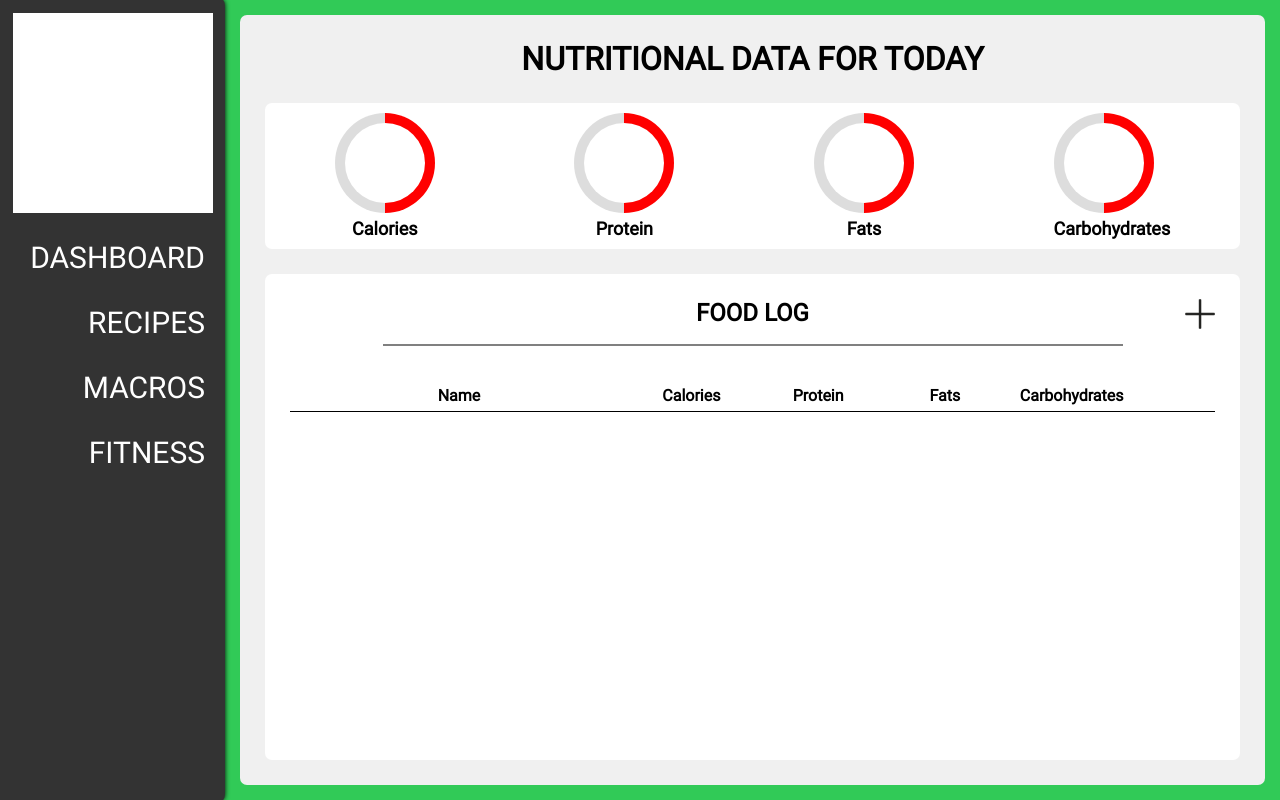
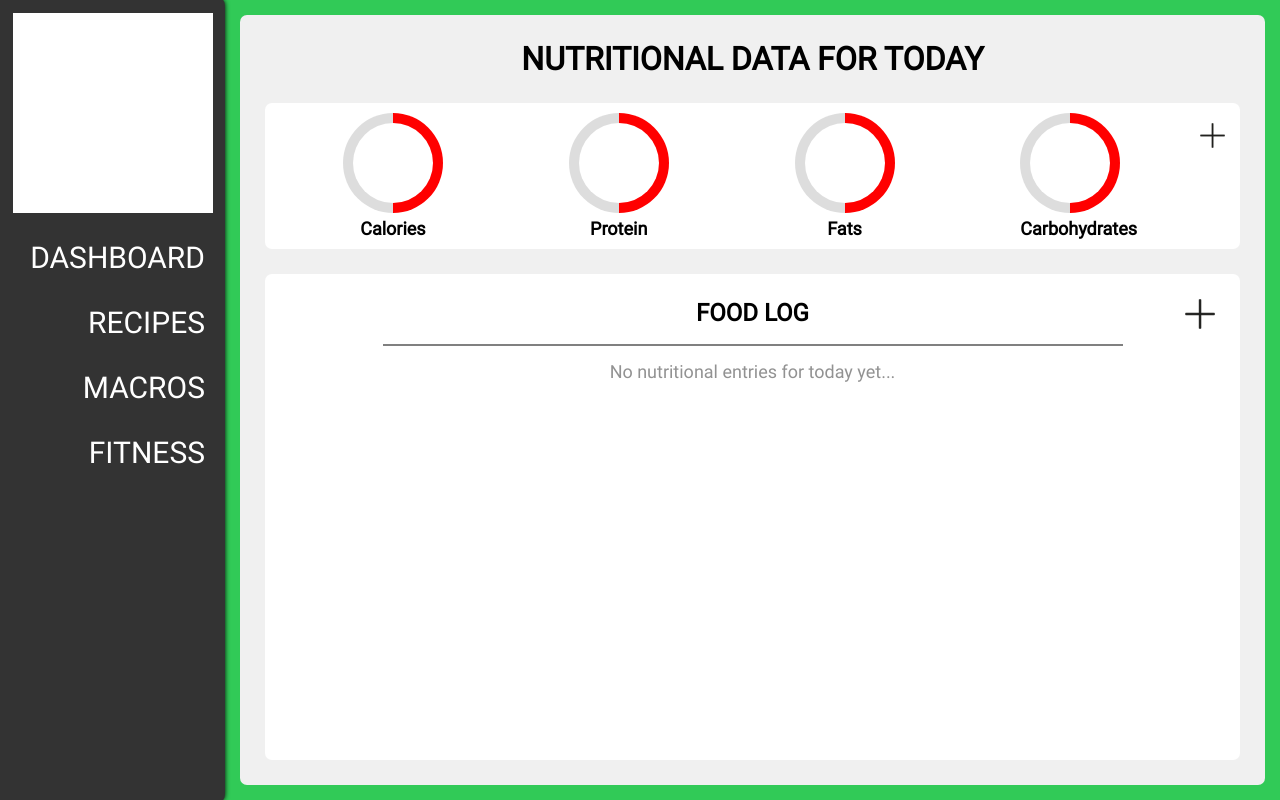
Before and after one commit to Wazmond/foodez, a React (Vite) app: page /macros in a window 1280 px wide. Built offline with nearby package versions, Linux system fonts and the light colour scheme.

Commit message:
Made a slice for the macro goals, created a new file for the setGoal components. And updated the store with the new slice

```diff
--- /dev/null
+++ b/src/API/Slices/MacroGoalSlice.jsx
@@ -0,0 +1,22 @@
+import { createSlice } from "@reduxjs/toolkit";
+
+
+const initialState = {
+    goal: []
+};
+
+const macroGoalSlice = createSlice({
+    name: "macroGoalSlice",
+    initialState,
+    reducers: {
+        setGoal(state, action) {
+            return {
+                ...state,
+                goal: action.payload
+            }
+        }
+    }
+})
+
+export const { setGoal } = macroGoalSlice.actions
+export default macroGoalSlice.reducer
--- a/src/API/Slices/MacroLogSlice.jsx
+++ b/src/API/Slices/MacroLogSlice.jsx
@@ -1,7 +1,10 @@
 import { createSlice } from "@reduxjs/toolkit";
 
 const initialState = {
-    logs: [],
+    Calories: 0,
+    Proteins: 0,
+    Fats: 0,
+    Carbohydrates: 0,
 };
 
 const macroLogSlice = createSlice({
--- /dev/null
+++ b/src/Sites/MacroPage/SetGoalMenu.jsx
@@ -0,0 +1,65 @@
+import styled from "styled-components"
+import { setGoal } from "../../API/Slices/MacroGoalSlice";
+import { useState } from "react";
+import { useDispatch } from "react-redux";
+
+
+const GoalMenuPage = styled.div`
+    height: 650px;
+    width: 650px;
+    background-color: #b36464;
+    position: absolute;
+    z-index: 10;
+`;
+
+const Title = styled.h2``;
+
+const Category = styled.h4`
+
+    .calories {
+
+    }
+    .proteins {
+
+    }
+    .fats {
+
+    }
+    .carbs {
+
+    }
+`;
+const CategoryInput = styled.input``;
+
+const SetGoalButton = styled.button``;
+export default function SetGoalMenu({setGoalState}) {
+    const [calories, setCalories] = useState();
+    const [proteins, setProteins] = useState();
+    const [fats, setFats] = useState();
+    const [carbs, setCarbs] = useState();
+    const dispatch = useDispatch();
+
+
+    function handleSetGoal(e) {
+        e.preventDefault();
+        const payload = {
+            calories,
+            proteins,
+            fats,
+            carbs
+        };
+        payload && dispatch(setGoal(payload));
+        setGoalState(false);
+    }
+    return(
+        <GoalMenuPage>
+            <Title>Goal Setting</Title>
+            <Category className="calories" >Calories:             <CategoryInput value={calories} onChange={(e) => setCalories(e.target.value)}/></Category>
+            <Category className="proteins" >Proteins:             <CategoryInput value={proteins} onChange={(e) => setProteins(e.target.value)}/></Category>
+            <Category className="fats"     >Fats:                 <CategoryInput value={fats} onChange={(e) => setFats(e.target.value)}/></Category>
+            <Category className="carbs"    >Carbohydrates:        <CategoryInput value={carbs} onChange={(e) => setCarbs(e.target.value)}/></Category>
+
+            <SetGoalButton onClick={handleSetGoal}>Set Goal</SetGoalButton>
+        </GoalMenuPage>
+    )
+}
--- a/src/Sites/Macros.jsx
+++ b/src/Sites/Macros.jsx
@@ -6,6 +6,7 @@ import { useEffect, useState } from 'react';
 import AddMenu from './MacroPage/AddMenu.jsx';
 import { useSelector } from 'react-redux';
 import Logs from './MacroPage/Logs.jsx';
+import SetGoalMenu from './MacroPage/SetGoalMenu.jsx';
 
 
 
@@ -27,14 +28,14 @@ const Background = styled.div`
 `;
 
 const SummaryContainer = styled.div`
-    /* box-shadow: 0 5px 15px #686868; */
     background-color: white;
     border-radius: 7px;
     display: flex;
     flex-direction: row;
-    justify-content: space-around;
+    padding: 10px 15px;
+    width: 100%;
+    margin-bottom: 25px;
 
-    margin-bottom: 25px;
 `;
 const SummaryHeadings = styled.h2`
     font-size: 18px;
@@ -43,7 +44,10 @@ const SummaryHeadings = styled.h2`
 `;
 const SummarySeparator = styled.div`
     flex-direction: column;
-    margin: 10px 15px;
+    margin: 0 auto;
+    .ss4{
+        margin: 0 calc(auto - 40px);
+    }
 `;
 
 const MealTrackContainer = styled.div`
@@ -75,11 +79,21 @@ const MealTrackHeader = styled.h2`
 `;
 
 const AddButton = styled.button`
-    margin-left: auto;
     border: none;
     background-color: white;
     :hover {
         cursor: pointer;
+    }
+
+    &.aFoodLog {
+        margin-left: auto;
+    }
+
+    &.nGoal {
+        height: 25px;
+        width: 25px;
+        /* position: absolute; */
+        margin-top: 10px;
     }
 `;
 
@@ -115,41 +129,48 @@ const AltText = styled.p`
 
 export default function Macros() {
     const [addMenuState, setAddMenuState] = useState(false);
+    const [goalState, setGoalState] = useState(false);
     const loggedItems = useSelector(state => state.persistedReducer.macroLog.logs);
     const logsList = Array.isArray(loggedItems);
 
     function handleAddButton() {
-        console.log('Handling addbutton press');
+        console.log('Handling add button press');
         setAddMenuState(!addMenuState);
         console.log(addMenuState);
     };
 
+    function handleNGoal() {
+        console.log('Handling add Goal Button');
+        setGoalState(!goalState);
+    };
     return(
         <Background>
             <h1>NUTRITIONAL DATA FOR TODAY</h1>
             <SummaryContainer>
-                <SummarySeparator>
+                <SummarySeparator className='ss0'>
                     <CircularProgression percentage={50} colour="#ff0000" />
                     <SummaryHeadings>Calories</SummaryHeadings>
                 </SummarySeparator>
-                <SummarySeparator>
+                <SummarySeparator className='ss1'>
                     <CircularProgression percentage={50} colour="#ff0000" />
                     <SummaryHeadings>Protein</SummaryHeadings>
                 </SummarySeparator>
-                <SummarySeparator>
+                <SummarySeparator className='ss2'>
                     <CircularProgression percentage={50} colour="#ff0000" />
                     <SummaryHeadings>Fats</SummaryHeadings>
                 </SummarySeparator>
-                <SummarySeparator>
+                <SummarySeparator className='ss3'>
                     <CircularProgression percentage={50} colour="#ff0000" />
                     <SummaryHeadings>Carbohydrates</SummaryHeadings>
                 </SummarySeparator>
+
+                <AddButton className="nGoal" onClick={handleNGoal}><AddImage src={addImg} /></AddButton>
             </SummaryContainer>
 
             <MealTrackContainer>
                 <TitleButtonContainer>
                     <MealTrackHeader>FOOD LOG</MealTrackHeader>
-                    <AddButton onClick={handleAddButton}><AddImage src={addImg} /></AddButton>
+                    <AddButton className="aFoodLog" onClick={handleAddButton}><AddImage src={addImg} /></AddButton>
                 </TitleButtonContainer>
                 <DividerLine />
                 <LogEntryContainer>
@@ -165,6 +186,9 @@ export default function Macros() {
                     }
                 </LogEntryContainer>
             </MealTrackContainer>
+
+            {goalState && <SetGoalMenu setGoalState={setGoalState} />}
+
         </Background>
     )
 }
--- a/src/Store/store.jsx
+++ b/src/Store/store.jsx
@@ -6,11 +6,13 @@ import { recipeSearchApi } from '../API/RecipeSearchAPI'
 import recipePageStateSlice from '../API/Slices/RecipesSlice'
 import RecipeMenuSlice from '../API/Slices/RecipeMenuSlice'
 import macroLogSlice from '../API/Slices/MacroLogSlice'
+import macroGoalSlice from '../API/Slices/MacroGoalSlice'
 
 const pReducers = combineReducers({
     invenReducer,
     recipePageState: recipePageStateSlice,
-    macroLog: macroLogSlice
+    macroLog: macroLogSlice,
+    macroGoal: macroGoalSlice
 })
 
 const persistConfig = {
```
Also changed, not shown: src/Sites/MacroPage/AddMenu.jsx (+0 -154 lines).
